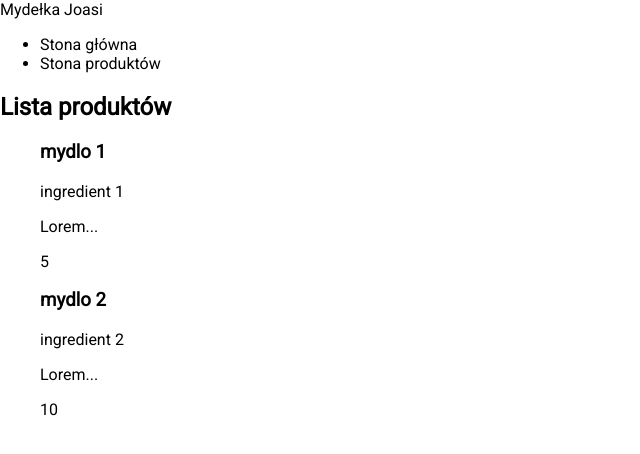
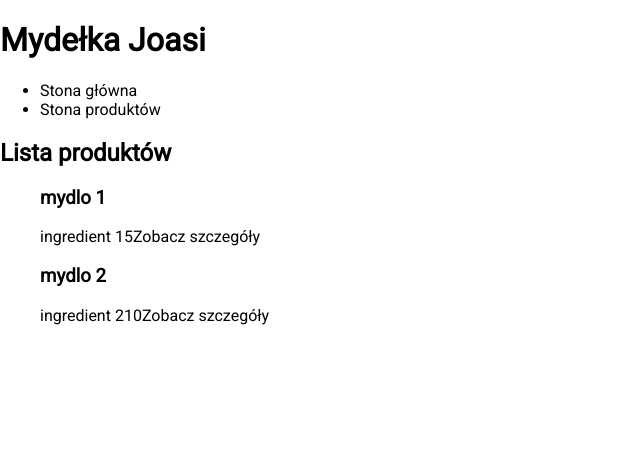
Before and after one commit to pawelsan/soap-shop, a Next.js app: page /lista-produktow in a window 1280 px wide. Shown: the top 454 px of the page, without its empty margins (0-640 px from the left). Built offline with nearby package versions, Linux system fonts and the light colour scheme.

Commit message:
improve code - basic typography, solve no key warning

```diff
--- a/components/ProductItem.js
+++ b/components/ProductItem.js
@@ -1,13 +1,15 @@
+import Link from "next/link";
+
 const ProductItem = ({ product }) => {
-  const { id, name, ingredients, description, image, price } = product;
+  const { id, name, ingredients, image, price } = product;
 
   return (
-    <div key={product.id}>
+    <div>
       <h3>{name}</h3>
       <span>{ingredients}</span>
-      <p>{description}</p>
       <img src={image} />
       <span>{price}</span>
+      <Link href={`/${id}`}>Zobacz szczegóły</Link>
     </div>
   );
 };
--- a/components/ProductList.js
+++ b/components/ProductList.js
@@ -1,7 +1,9 @@
 import ProductItem from "./ProductItem";
 
 const ProductList = ({ products }) => {
-  const list = products.map((product) => <ProductItem product={product} />);
+  const list = products.map((product) => (
+    <ProductItem key={product.id} product={product} />
+  ));
   return <ul>{list}</ul>;
 };
 
--- a/components/layout/Navigation.js
+++ b/components/layout/Navigation.js
@@ -3,7 +3,7 @@ import Link from "next/link";
 const Navigation = () => {
   return (
     <header>
-      <div>Mydełka Joasi</div>
+      <h1>Mydełka Joasi</h1>
       <nav>
         <ul>
           <li>
```
